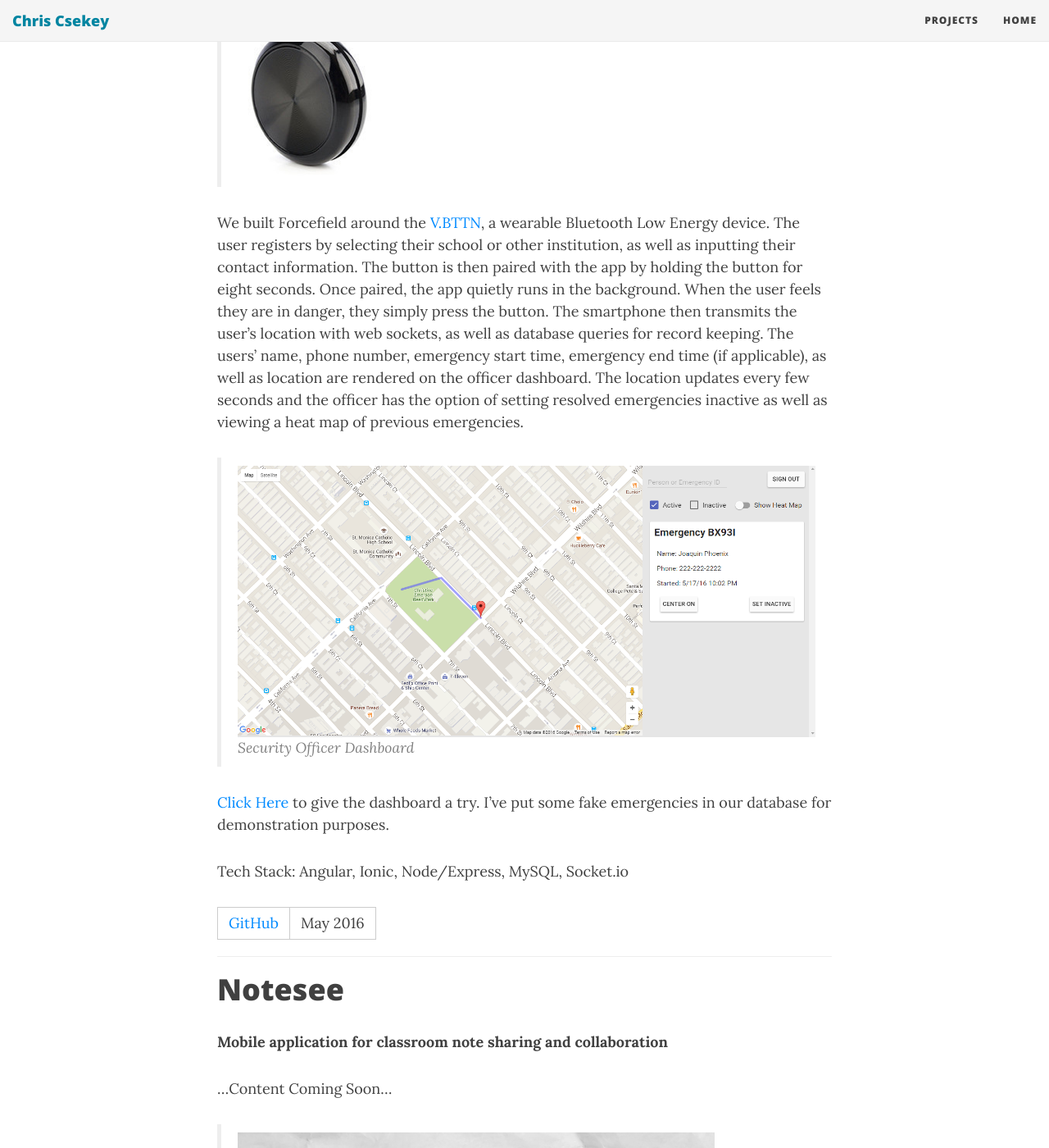
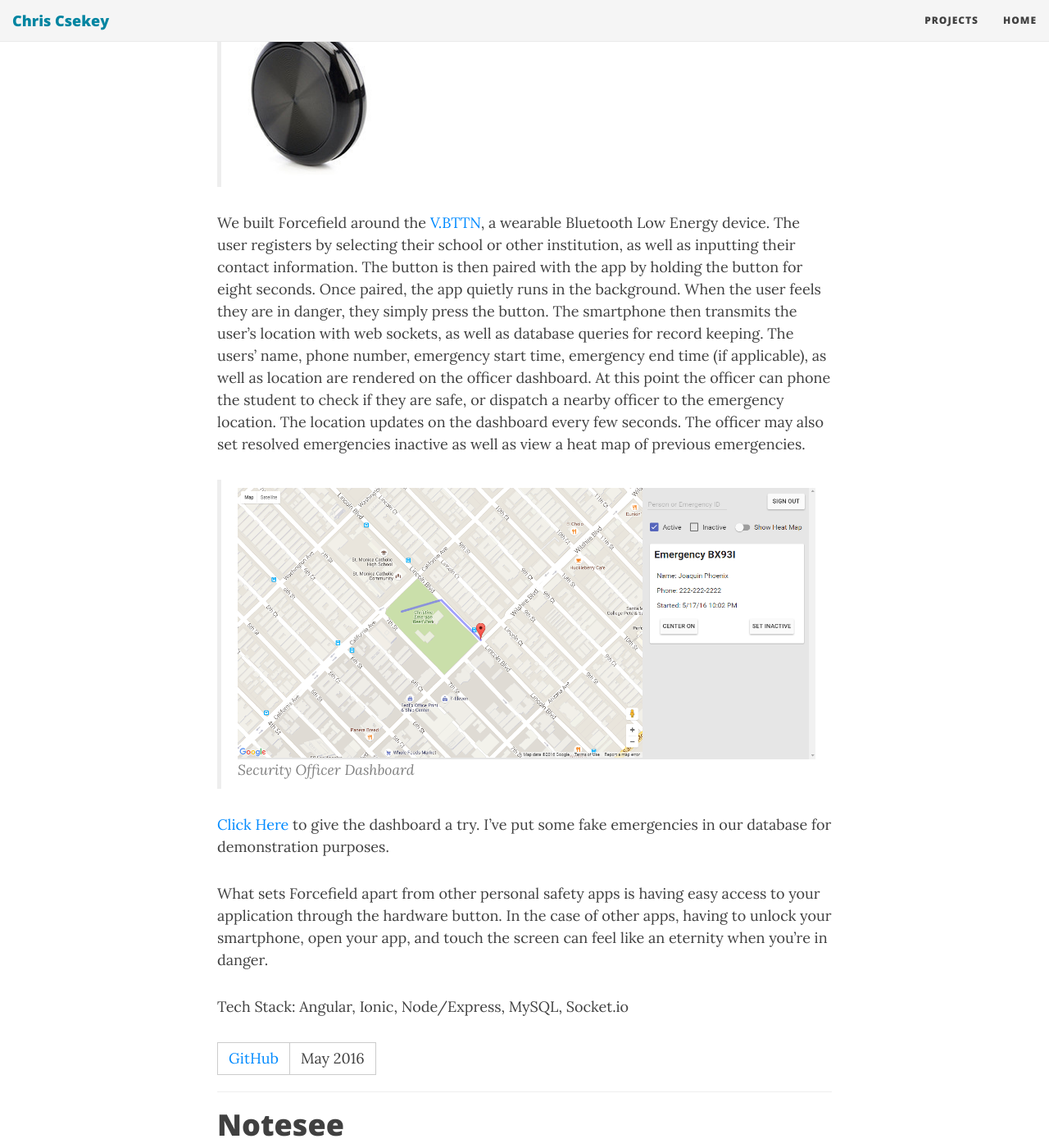
Before and after one commit to cse25/cse25.github.io, a Jekyll site: the page built from projects.md, in a window 1280 px wide and 1400 px high, scrolled down 1046 px. Shown: the whole window at 82% size. Built offline with Jekyll 4.4.1, drawn with Linux system fonts in a browser that asks for light colours; nearby versions of some CDN libraries.

Commit message:
revise forcefield

```diff
--- a/projects.md
+++ b/projects.md
@@ -14,12 +14,14 @@
 
 >![V.BTTN](/img/button.png)
 
-We built Forcefield around the [V.BTTN](http://www.vsnmobil.com/products/v-bttn-wearable-bluetooth-le-4-0-device), a wearable Bluetooth Low Energy device.  The user registers by selecting their school or other institution, as well as inputting their contact information.  The button is then paired with the app by holding the button for eight seconds.  Once paired, the app quietly runs in the background.  When the user feels they are in danger, they simply press the button.  The smartphone then transmits the user's location with web sockets, as well as database queries for record keeping.  The users' name, phone number, emergency start time, emergency end time (if applicable), as well as location are rendered on the officer dashboard.  The location updates every few seconds and the officer has the option of setting resolved emergencies inactive as well as viewing a heat map of previous emergencies.
+We built Forcefield around the [V.BTTN](http://www.vsnmobil.com/products/v-bttn-wearable-bluetooth-le-4-0-device), a wearable Bluetooth Low Energy device.  The user registers by selecting their school or other institution, as well as inputting their contact information.  The button is then paired with the app by holding the button for eight seconds.  Once paired, the app quietly runs in the background.  When the user feels they are in danger, they simply press the button.  The smartphone then transmits the user's location with web sockets, as well as database queries for record keeping.  The users' name, phone number, emergency start time, emergency end time (if applicable), as well as location are rendered on the officer dashboard.  At this point the officer can phone the student to check if they are safe, or dispatch a nearby officer to the emergency location.  The location updates on the dashboard every few seconds.  The officer may also set resolved emergencies inactive as well as view a heat map of previous emergencies.
 
 >![Forcefield Dashboard](/img/forcefield-dashboard.png)
 *Security Officer Dashboard*
 
 [Click Here](http://forcefield.herokuapp.com/#/dashboard) to give the dashboard a try.  I've put some fake emergencies in our database for demonstration purposes.
+
+What sets Forcefield apart from other personal safety apps is having easy access to your application through the hardware button.  In the case of other apps, having to unlock your smartphone, open your app, and touch the screen can feel like an eternity when you're in danger.
 
 Tech Stack: Angular, Ionic, Node/Express, MySQL, Socket.io
 
```
